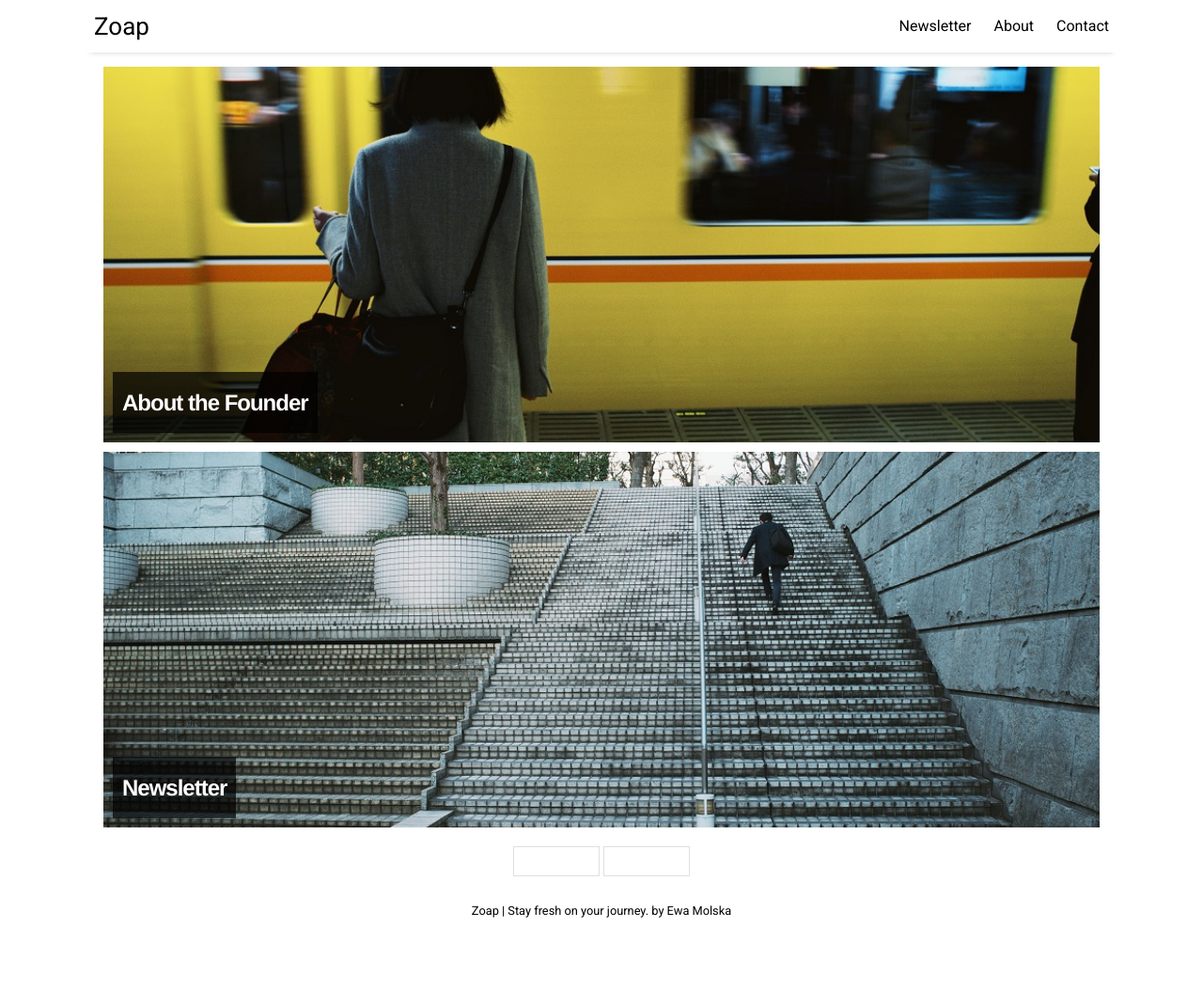
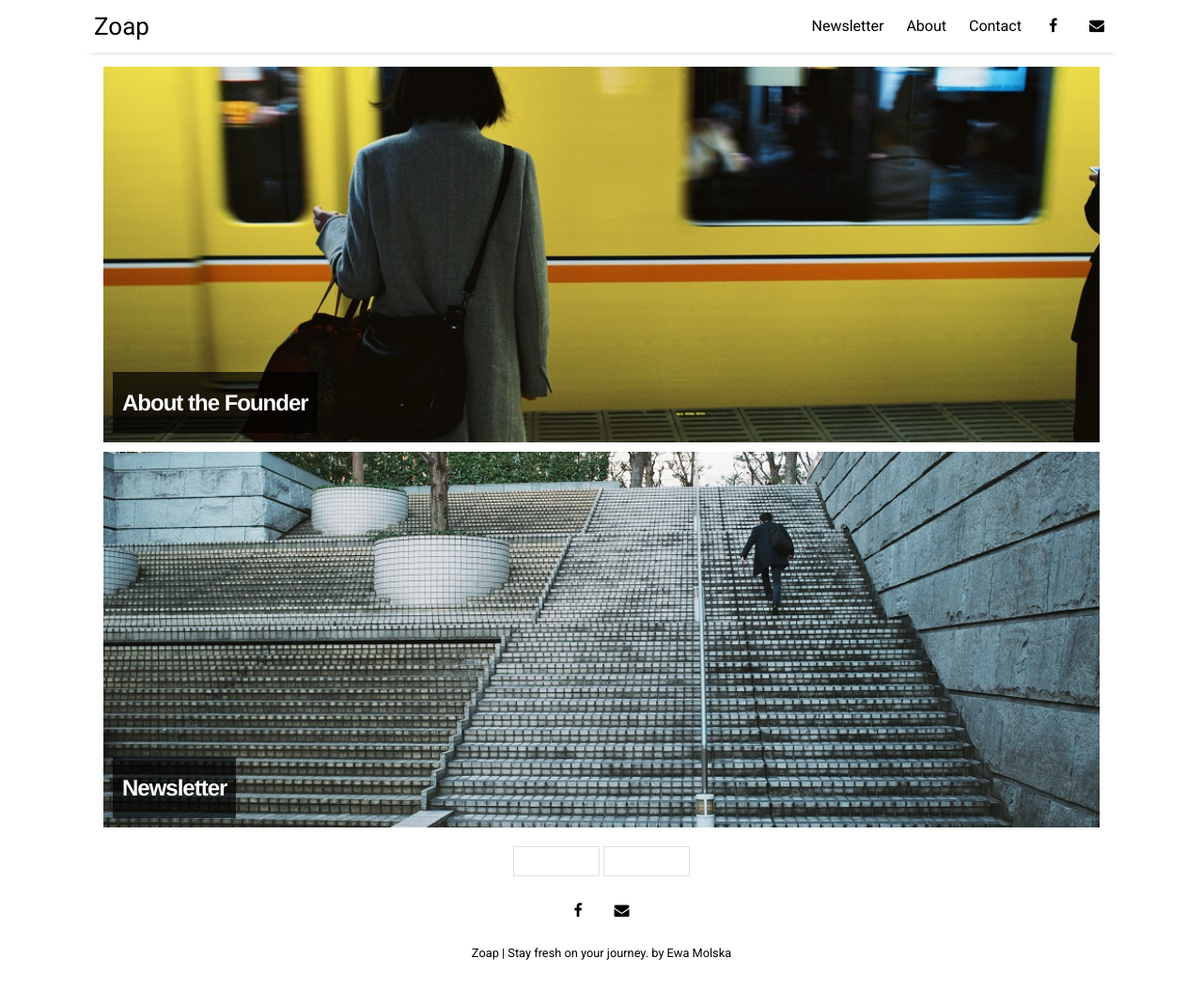
Before and after one commit to kmmolska/kmmolska.github.io, a Jekyll site: the page built from index.html, in a window 1280 px wide and 1053 px high. Shown: the whole window at 94% size. Built offline with Jekyll 4.4.1, drawn with Linux system fonts in a browser that asks for light colours; nearby versions of some CDN libraries; the list of posts is cut into pages by our own code.

Commit message:
Update settings.yml

```diff
--- a/_data/settings.yml
+++ b/_data/settings.yml
@@ -14,9 +14,9 @@ menu:
 # Available social icons are powered by Font Awesome, so you can use any icon that they offer
 social:
 #- {icon: 'twitter', link: 'https://twitter.com/paululele'}
-#- {icon: 'facebook', link: 'https://www.facebook.com/Le.Paul.94'}
+- {icon: 'facebook', link: 'https://www.fb.me/zoap.se'}
 #- {icon: 'instagram', link: 'https://instagram.com/paululele'}
-#- {icon: 'envelope', link: 'mailto:l.nguyen.paul@gmail.com'}
+- {icon: 'envelope', link: 'mailto:molska.ewa@gmail.com'}
 #- {icon: 'rss-square', link: 'feed.xml'}
 # - {icon: 'rss-square', link: 'rss-feed.xml'}
 
```
